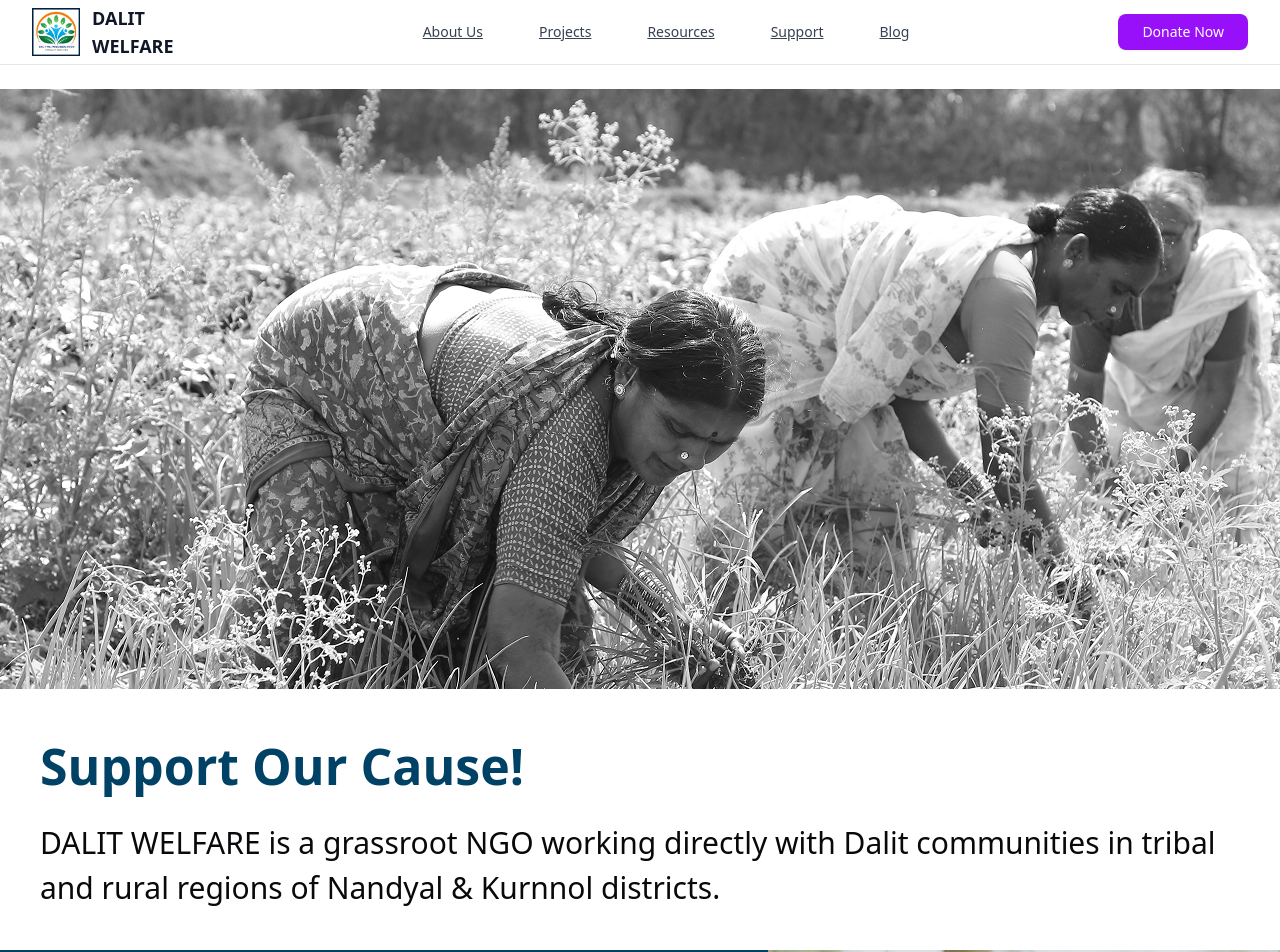
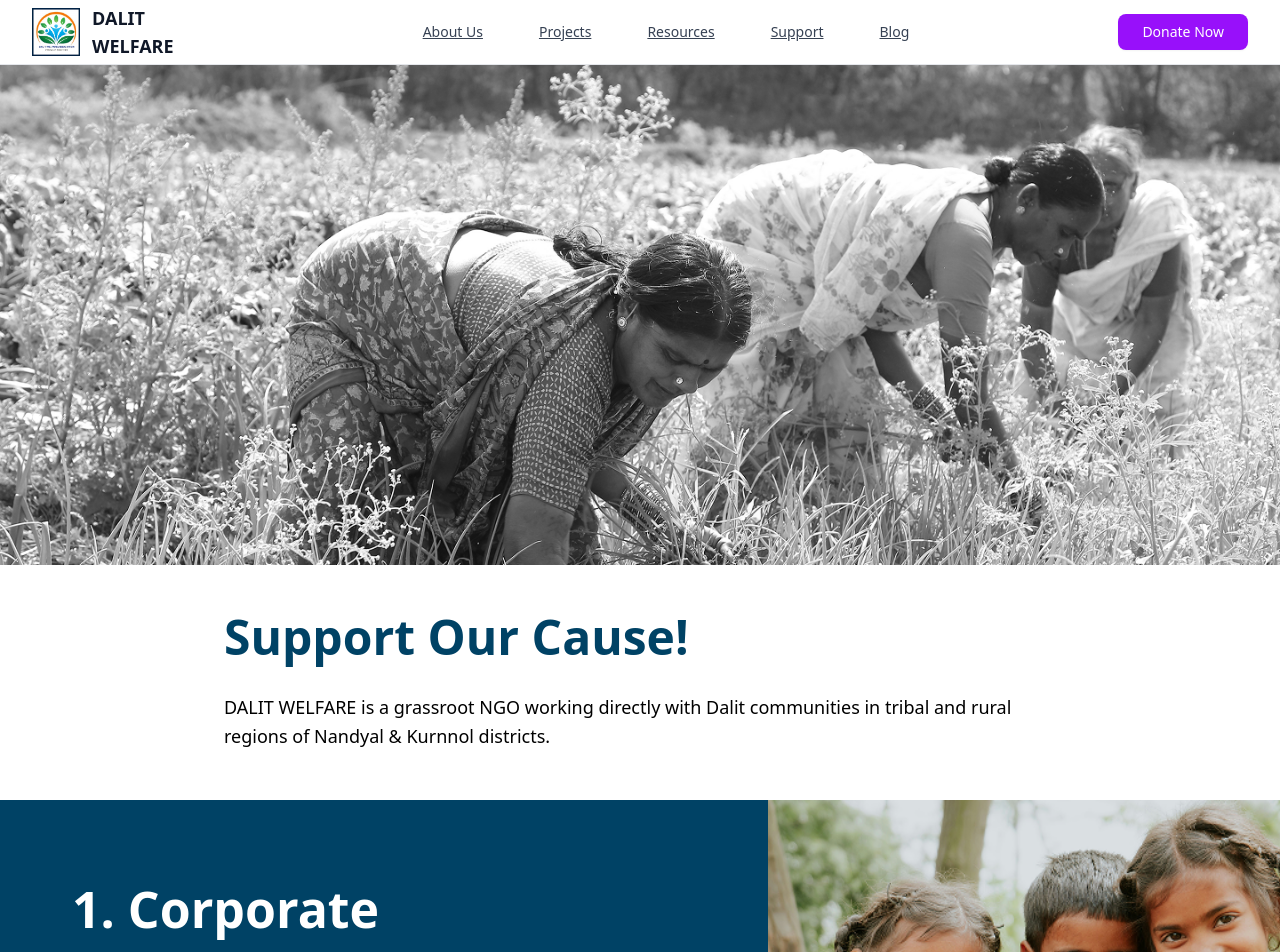
Before and after one commit to Sc0tticus/dwa-website-2025, a Next.js app: page /support in a window 1280 px wide. Shown: the top 952 px of the page. Built offline with nearby package versions, Linux system fonts and the light colour scheme.

Commit message:
Amend support page code

```diff
--- a/src/app/resources/page.js
+++ b/src/app/resources/page.js
@@ -1,5 +1,4 @@
-import HeroSection from "../../components/resources/HeroSection"
-import DWAResourcesSection from "../../components/resources/DWAResourcesSection"
+import HeroSection from "../../components/HeroSection"
 import FeaturedStories from "../../components/resources/FeaturedStories"
 import ProjectsGallery from "../../components/resources/ProjectsGallery"
 import OrphanageOldageHome from "../../components/resources/OrphanageOldageHome"
@@ -11,8 +10,23 @@ import GetInvolved from "../../components/support/getInvolved"
 export default function ResourcesPage() {
   return (
     <main className="">
-      <HeroSection />
-      <DWAResourcesSection />
+    <HeroSection
+                imageSrc="/images/resourcespage/resources page header image.png"
+                imageAlt="school kids from Dalit community"
+                belowSectionBackground="#FD7E14"
+                belowText={{
+                  title: "DWA Resources",
+                  content: [
+                    {
+                      text: `The resources we share bring together knowledge, insights, and practical guidance from our network.
+                        Whether you’re a supporter, partner, or community member, you’ll find tools here to help you learn, grow,
+                        and make a difference.`,
+                      color: "black",
+                    },
+
+                  ],
+                }}
+              />
       <FeaturedStories />
       <ProjectsGallery />
       <OrphanageOldageHome />
--- a/src/app/support/page.js
+++ b/src/app/support/page.js
@@ -2,16 +2,29 @@
 import Causes from "../../components/support/causes";
 import EntireWorld from "../../components/support/entireWorld";
 import GetInvolved from "../../components/support/getInvolved";
-import HeroSection from "../../components/support/HeroSection";
+import HeroSection from "../../components/HeroSection";
 import InfoForm from "../../components/support/infoForm";
-import SupportCause from "../../components/support/supportcause.js";
+
 
 
 export default function SupportPage() {
   return (
     <main className="">
-      <HeroSection />
-      <SupportCause />
+       <HeroSection
+                  imageSrc="/images/supportpage/hero-img.png"
+                  imageAlt="farmers from Dalit community"
+                  belowText={{
+                    title: "Support Our Cause!",
+                    titleColor: "#004265",
+                    content: [
+                      {
+                        text: `DALIT WELFARE is a grassroot NGO working directly with Dalit communities in tribal and rural
+                         regions of Nandyal & Kurnnol districts. `,
+                        color: "black",
+                      },
+                    ],
+                  }}
+                />
       <Causes/>
       <EntireWorld/>
       <InfoForm/>
--- a/src/components/resources/AnnualReports.js
+++ b/src/components/resources/AnnualReports.js
@@ -12,7 +12,7 @@ export default function AnnualReports() {
           {years.map((year) => (
             <button
               key={year}
-              className="bg-[#622676] hover:bg-[#7a3091] text-white font-bold text-2xl px-12 py-4 rounded transition-colors duration-200"
+              className="bg-[#622676] hover:bg-[#7a3091] text-white font-bold text-2xl px-12 py-4 transition-colors duration-200"
             >
               {year}
             </button>
--- a/src/components/resources/DWAResourcesSection.js
+++ /dev/null
@@ -1,14 +0,0 @@
-export default function DWAResourcesSection() {
-  return (
-    <section className="w-full bg-[#FF8C42] py-16 px-4 sm:px-6 lg:px-8">
-      <div className="max-w-7xl mx-auto">
-        <h2 className="text-4xl md:text-5xl font-bold text-black mb-6">
-          DWA Resources
-        </h2>
-        <p className="text-lg md:text-xl text-black max-w-4xl">
-          The resources we share bring together knowledge, insights, and practical guidance from our network. Whether you&apos;re a supporter, partner, or community member, you&apos;ll find tools here to help you learn, grow, and make a difference.
-        </p>
-      </div>
-    </section>
-  )
-}
--- a/src/components/resources/FeaturedStories.js
+++ b/src/components/resources/FeaturedStories.js
@@ -33,7 +33,7 @@ export default function FeaturedStories() {
 
         <div className="grid grid-cols-1 md:grid-cols-2 lg:grid-cols-3 gap-6">
           {stories.map((story) => (
-            <div key={story.id} className="bg-white rounded-lg overflow-hidden shadow-md border border-gray-200 flex flex-row">
+            <div key={story.id} className="bg-white overflow-hidden shadow-md border border-gray-200 flex flex-row">
               <div className="relative w-32 h-32 flex-shrink-0">
                 <Image
                   src={story.image}
--- a/src/components/resources/HeroSection.js
+++ /dev/null
@@ -1,15 +0,0 @@
-import Image from "next/image"
-
-export default function HeroSection() {
-  return (
-    <section className="mt-6 w-full h-[600px] relative">
-      <Image
-        src='/images/resourcespage/resources page header image.png'
-        alt="Children from Dalit communities"
-        fill
-        className="object-cover object-center grayscale"
-        priority
-      />
-    </section>
-  )
-}
--- a/src/components/resources/OrphanageOldageHome.js
+++ b/src/components/resources/OrphanageOldageHome.js
@@ -22,7 +22,7 @@ export default function OrphanageOldageHome() {
           </h3>
           <div className="grid grid-cols-1 sm:grid-cols-2 lg:grid-cols-4 gap-4">
             {galleryImages.map((image, index) => (
-              <div key={`orphanage-${index}`} className="relative aspect-[4/3] overflow-hidden rounded-lg">
+              <div key={`orphanage-${index}`} className="relative aspect-[4/3] overflow-hidden">
                 <Image
                   src={image}
                   alt={`Orphanage image ${index + 1}`}
@@ -41,7 +41,7 @@ export default function OrphanageOldageHome() {
           </h3>
           <div className="grid grid-cols-1 sm:grid-cols-2 lg:grid-cols-4 gap-4">
             {galleryImages.map((image, index) => (
-              <div key={`oldage-${index}`} className="relative aspect-[4/3] overflow-hidden rounded-lg">
+              <div key={`oldage-${index}`} className="relative aspect-[4/3] overflow-hidden">
                 <Image
                   src={image}
                   alt={`Old age home image ${index + 1}`}
--- a/src/components/resources/ProjectsGallery.js
+++ b/src/components/resources/ProjectsGallery.js
@@ -22,7 +22,7 @@ export default function ProjectsGallery() {
           </h3>
           <div className="grid grid-cols-1 sm:grid-cols-2 lg:grid-cols-4 gap-4">
             {galleryImages.map((image, index) => (
-              <div key={`title1-${index}`} className="relative aspect-[4/3] overflow-hidden rounded-lg">
+              <div key={`title1-${index}`} className="relative aspect-[4/3] overflow-hidden">
                 <Image
                   src={image}
                   alt={`Gallery image ${index + 1}`}
@@ -41,7 +41,7 @@ export default function ProjectsGallery() {
           </h3>
           <div className="grid grid-cols-1 sm:grid-cols-2 lg:grid-cols-4 gap-4">
             {galleryImages.map((image, index) => (
-              <div key={`title2-${index}`} className="relative aspect-[4/3] overflow-hidden rounded-lg">
+              <div key={`title2-${index}`} className="relative aspect-[4/3] overflow-hidden">
                 <Image
                   src={image}
                   alt={`Gallery image ${index + 1}`}
--- a/src/components/support/supportcause.js
+++ /dev/null
@@ -1,12 +0,0 @@
-
-export default function SupportCause(){
-    return(
-        <section className="w-full p-30 max-2xl:p-10  ">
-            <div>
-                <h1 className=" font-[700] text-[50px] text-[#004265] max-md:text-3xl"> Support Our Cause! </h1>
-                <p className=" font-[500] text-[30px] mt-4 max-md:text-lg "> DALIT WELFARE is a grassroot NGO working directly with Dalit communities in tribal and rural regions of Nandyal & Kurnnol districts. </p>
-            </div>
-
-         </section>
-    )
-}
```
